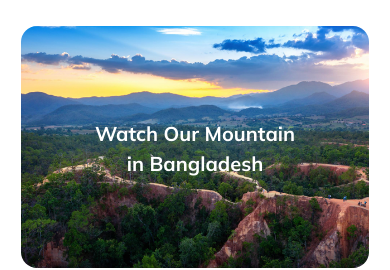
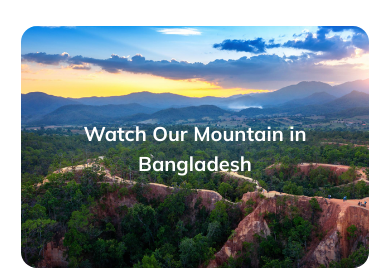
Before and after one commit to Sadiqur057/A2-Travelors, a plain HTML site: page index.html in a window 390 px wide. Shown: the part 8753-9023 px from the top of the page. Drawn offline with Linux system fonts and the light colour scheme.

Commit message:
adjusted responsiveness on perfect place to get lost section

```diff
--- a/styles/style.css
+++ b/styles/style.css
@@ -908,6 +908,9 @@ footer{
     margin-top: 16px;
     margin-bottom: 14px;
   }
+  .perfect-place-img .img-title{
+    width: 80%;
+  }
   .perfect-place-img .img-title p{
     font-size: 20px;
     line-height: 30px;
```
